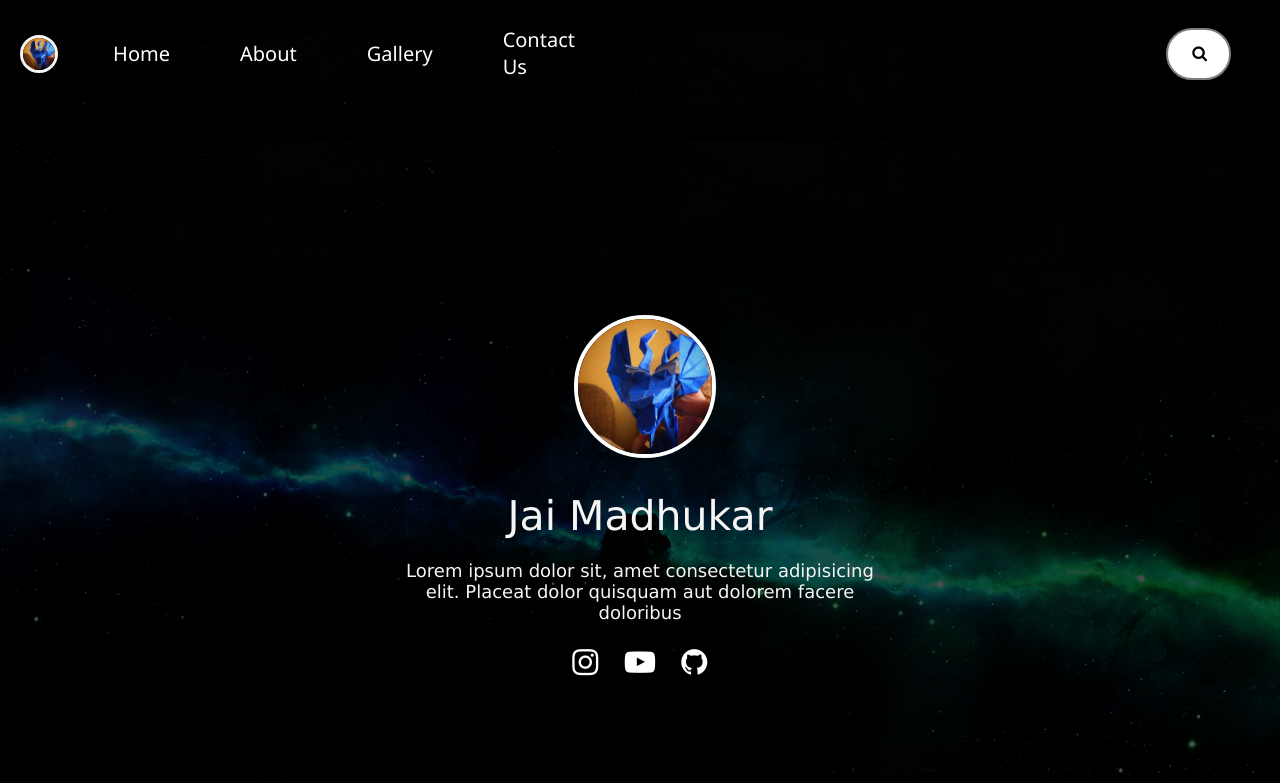
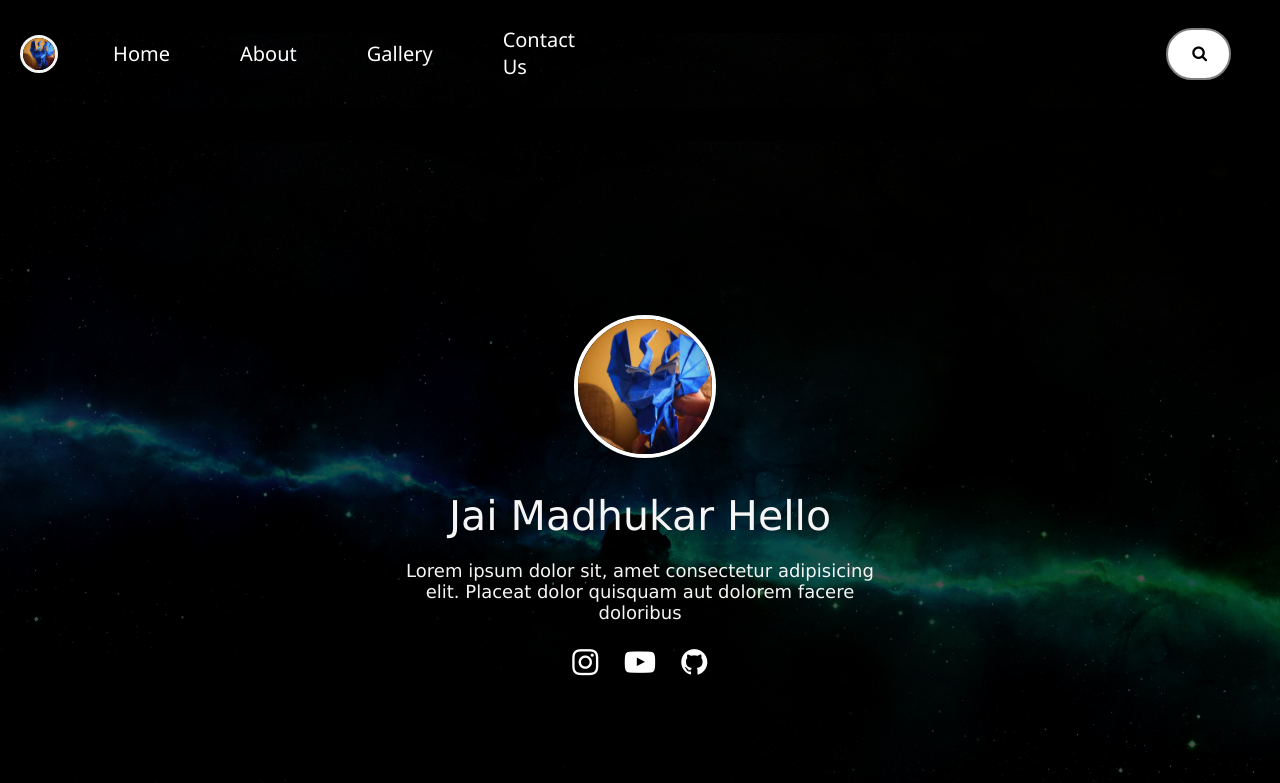
Before and after one commit to Jai-17/profile, a plain HTML site: page index.html in a window 1280 px wide. Shown: the top 783 px of the page. Drawn offline with nearby package versions, Linux system fonts and the light colour scheme.

Commit message:
hello added

```diff
--- a/index.html
+++ b/index.html
@@ -38,7 +38,7 @@
             </div>
 
             <div class="firstHalf">
-                <p class="text-big">Jai Madhukar</p>
+                <p class="text-big">Jai Madhukar Hello</p>
                 <p class="text-small">Lorem ipsum dolor sit, amet consectetur adipisicing elit.
                     Placeat dolor quisquam aut dolorem facere doloribus</p>
                 <!--<div class="buttons">
```
